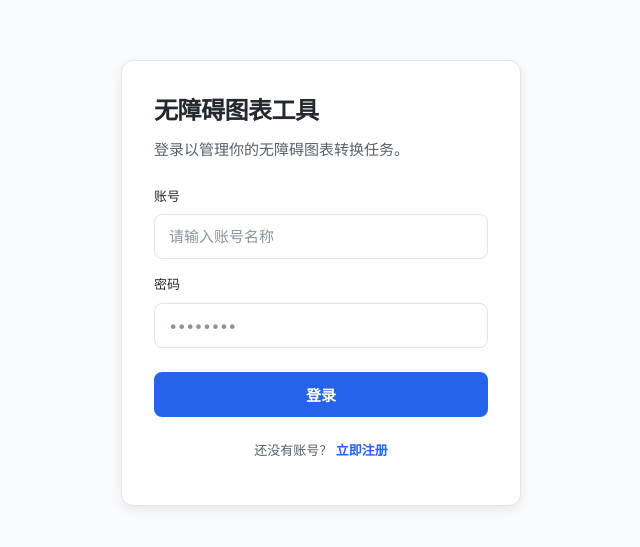
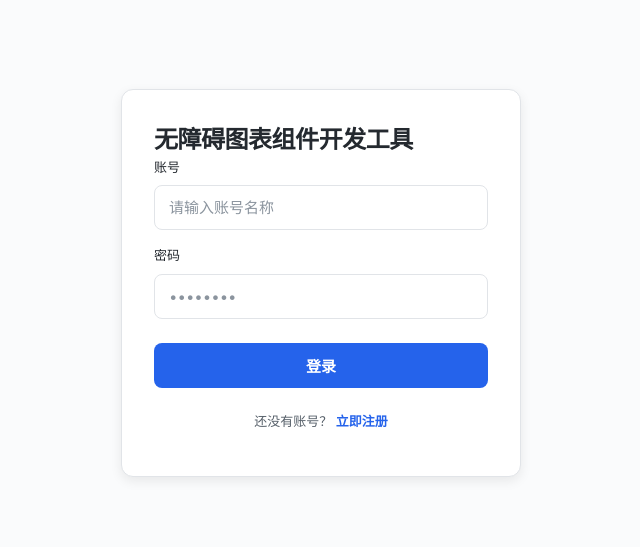
Before and after one commit to zxjzxj28/accessibility_chart_tool, a Vue app in the folder frontend/: page /login in a window 1280 px wide. Shown: the part 117-664 px from the top of the page, without its empty margins (319-959 px from the left). Built offline with nearby package versions, Linux system fonts and the light colour scheme.

Commit message:
change title

```diff
--- a/frontend/index.html
+++ b/frontend/index.html
@@ -4,7 +4,7 @@
 <head>
   <meta charset="UTF-8" />
   <meta name="viewport" content="width=device-width, initial-scale=1.0" />
-  <title>无障碍图表工具</title>
+  <title>无障碍图表组件开发工具</title>
 </head>
 
 <body>
--- a/frontend/src/components/LoginView.vue
+++ b/frontend/src/components/LoginView.vue
@@ -1,8 +1,7 @@
 <template>
   <div class="auth-layout">
     <div class="panel">
-      <h1>无障碍图表工具</h1>
-      <p class="subtitle">登录以管理你的无障碍图表转换任务。</p>
+      <h1>无障碍图表组件开发工具</h1>
       <form @submit.prevent="handleSubmit" class="form">
         <label>
           账号
```
